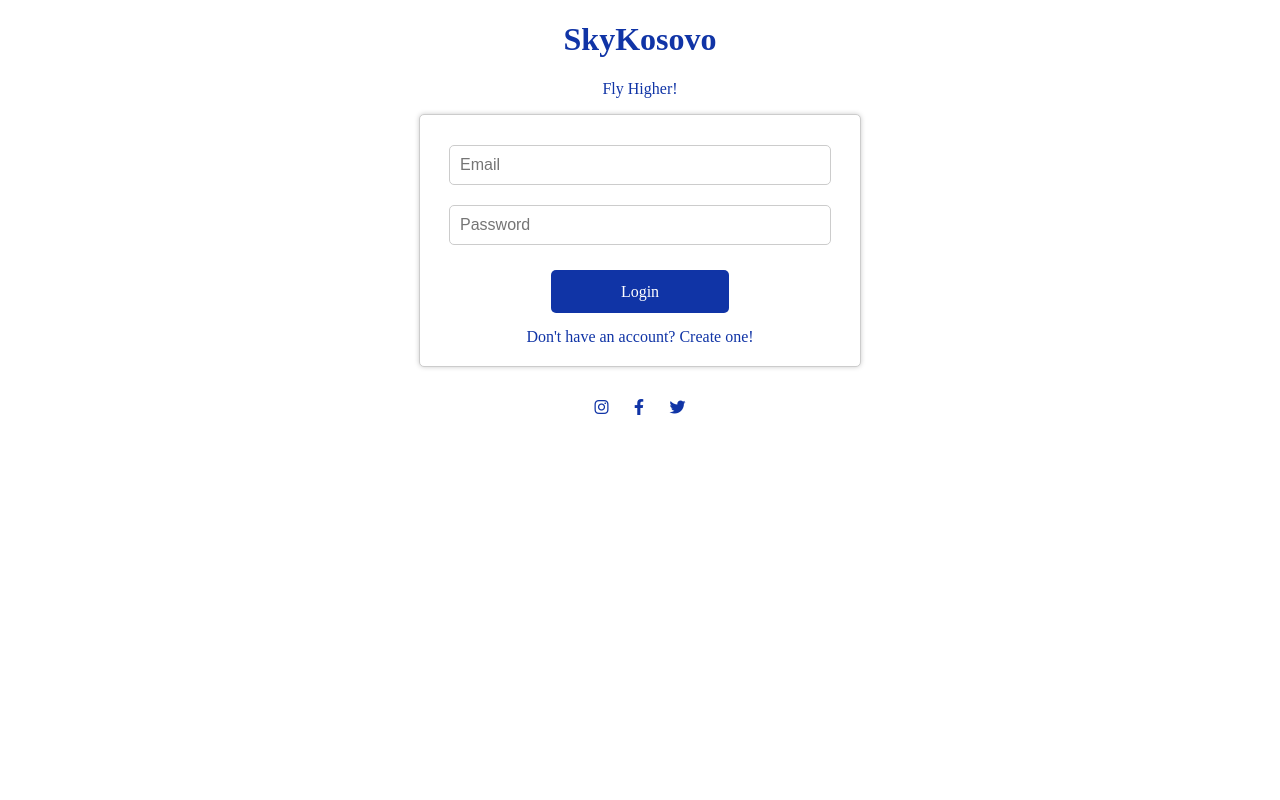
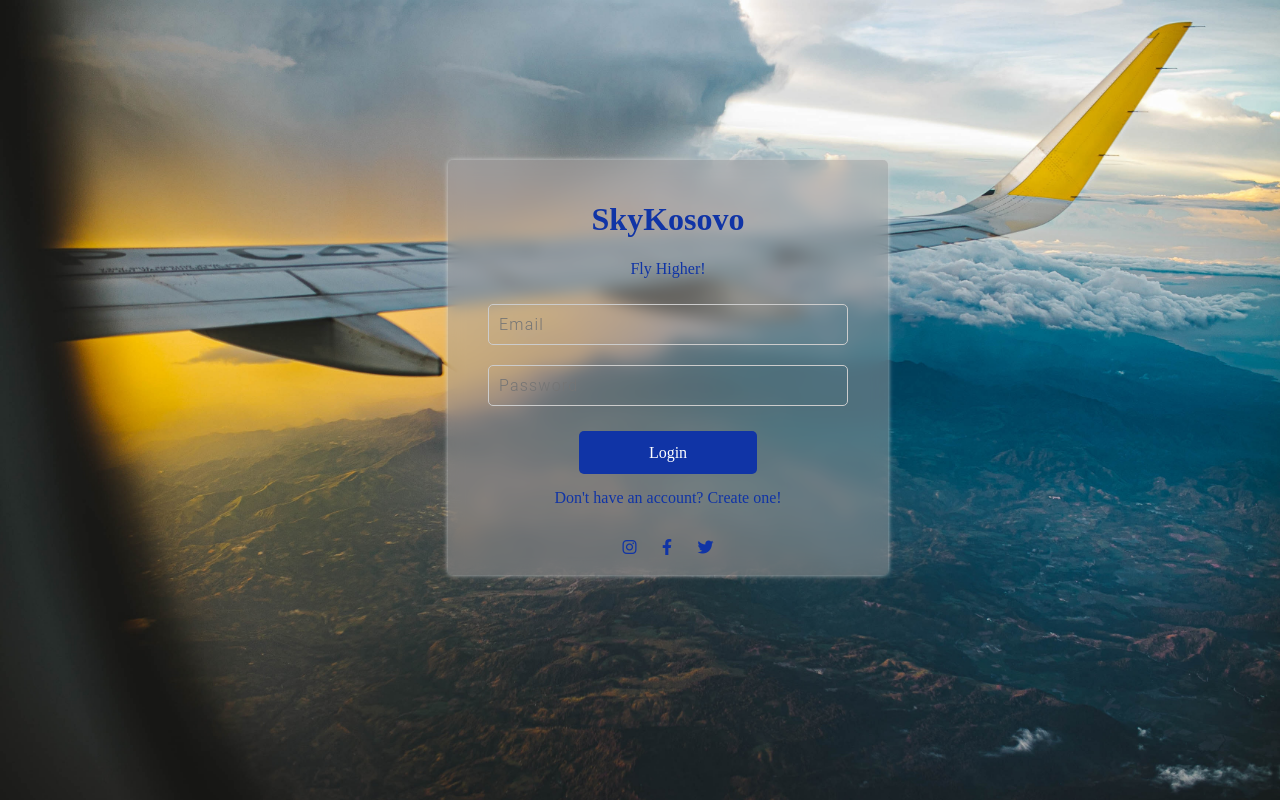
Before and after one commit to alisa-qatipi/web2-flight, a PHP site: page /login.php in a window 1280 px wide. Run offline with PHP 8.4, Linux system fonts and the light colour scheme.

Commit message:
loginpagefixed

```diff
--- a/common/navbar.php
+++ b/common/navbar.php
@@ -36,7 +36,7 @@
           <a href="login.php" class="logIn authenticationButton">
             Log in
           </a>
-          <a href="#" class="createAccount authenticationButton">
+          <a href="../login.php" class="createAccount authenticationButton">
             Create Account
           </a>
           <div class="mode">
--- a/login.php
+++ b/login.php
@@ -6,24 +6,24 @@
     <link rel="stylesheet" href="https://cdnjs.cloudflare.com/ajax/libs/font-awesome/6.4.0/css/all.min.css" integrity="sha512-iecdLmaskl7CVkqkXNQ/ZH/XLlvWZOJyj7Yy7tcenmpD1ypASozpmT/E0iPtmFIB46ZmdtAc9eNBvH0H/ZpiBw==" crossorigin="anonymous" referrerpolicy="no-referrer" />
 </head>
 <body>
-	<h1>SkyKosovo</h1>
-    <p>Fly Higher!</p>
-	<form method="POST" action="login.php">
-		<input type="email" id="email" name="email" placeholder="Email"required>
-		<input type="password" id="password" name="password" placeholder="Password"required>
+    <form method="POST" action="login.php">
+        <h1>SkyKosovo</h1>
+        <p>Fly Higher!</p>
+		<input class="inputi" type="email" id="email" name="email" placeholder="Email"required>
+		<input class="inputi" type="password" id="password" name="password" placeholder="Password"required>
         <div class="loginButton">
         <a class="login" href="index.php">Login</a>
         </div>
         <div class="registerLink">
         <a class="register"href="register.php">Don't have an account? Create one!</a>
         </div>
+        <div class="socialMedia">
+        <i class="fa-brands fa-instagram" ></i>
+        <i class="fa-brands fa-facebook-f" ></i>
+        <i class="fa-brands fa-twitter" ></i>
+        </div>
 	</form>
 
-    <div class="socialMedia">
-    <i class="fa-brands fa-instagram" ></i>
-    <i class="fa-brands fa-facebook-f" ></i>
-    <i class="fa-brands fa-twitter" ></i>
-    </div>
 
 </body>
 </html>
--- a/style/login.css
+++ b/style/login.css
@@ -1,7 +1,8 @@
 body {
     /* font-family: Arial, sans-serif; */
     background-color: #ffffff;
-    background-image: url();
+    background-image: url("./../images/background.jpg");
+    background-size: cover;
 }
 
 h1 {
@@ -17,13 +18,17 @@ p {
 form {
     text-align: center;
     /* align-items: center; */
-    background-color: #ffffff;
+    background: rgba(165, 161, 161, 0.48);
     width: 400px;
     margin: 0 auto;
     padding: 20px;
-    border: 1px solid #cccccc;
+    border: none;
     border-radius: 5px;
     box-shadow: 0px 0px 5px #cccccc;
+    backdrop-filter: blur(8px);
+    position: fixed;
+    top: 20%;
+    left: 35%;
 }
 
 input[type="email"], input[type=password] {
@@ -69,3 +74,18 @@ a[class="register"] {
     margin-top: 4vh;
     color:#1034A6;
 }
+
+.inputi{
+    width: 100%;
+  font-weight: 300;
+  color: #fff;
+  font-size: 14px;
+  letter-spacing: 1.2px;
+  padding: 10px 10px;
+  outline: none;
+  background: rgba(255, 255, 255, 0);
+  border: none;
+  border-bottom: 1px solid rgba(255, 255, 255, 0.27);
+  box-sizing: border-box;
+  font-family: "Roboto", sans-serif;
+}
```
Also changed, not shown: images/background.jpg (added).
